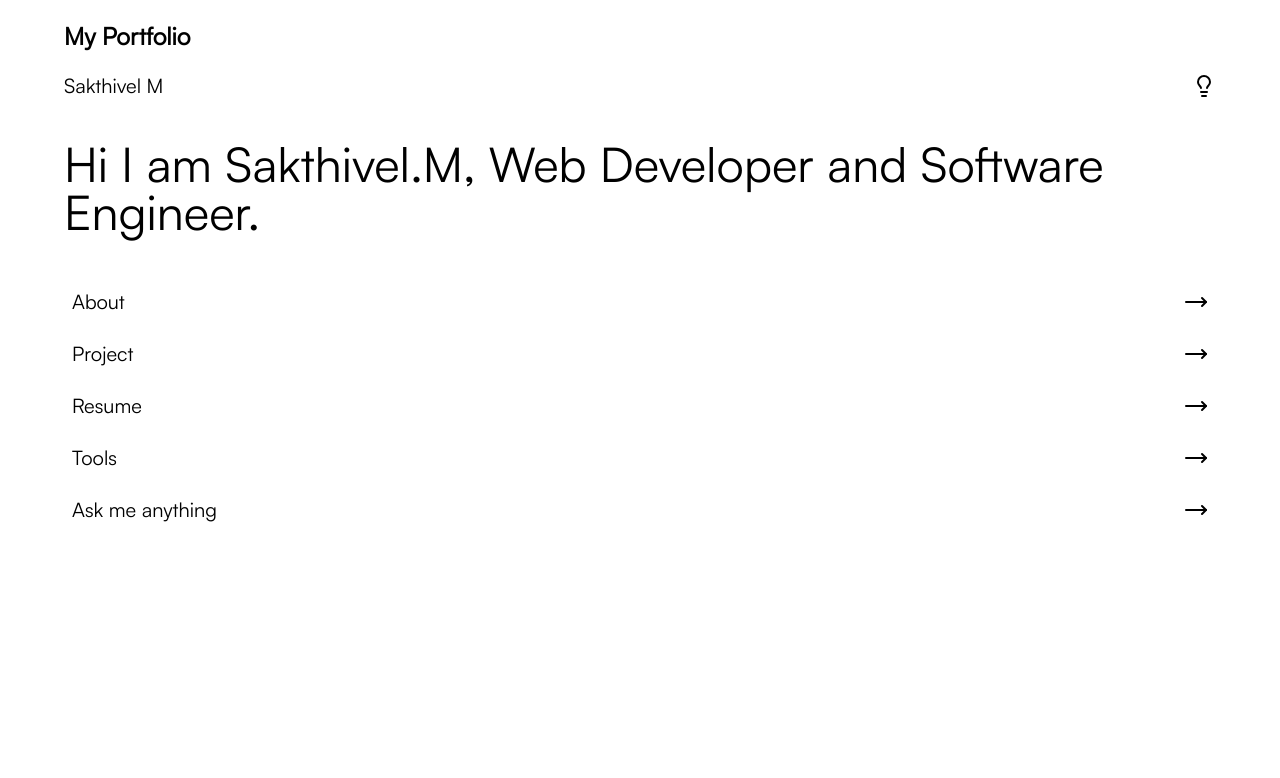
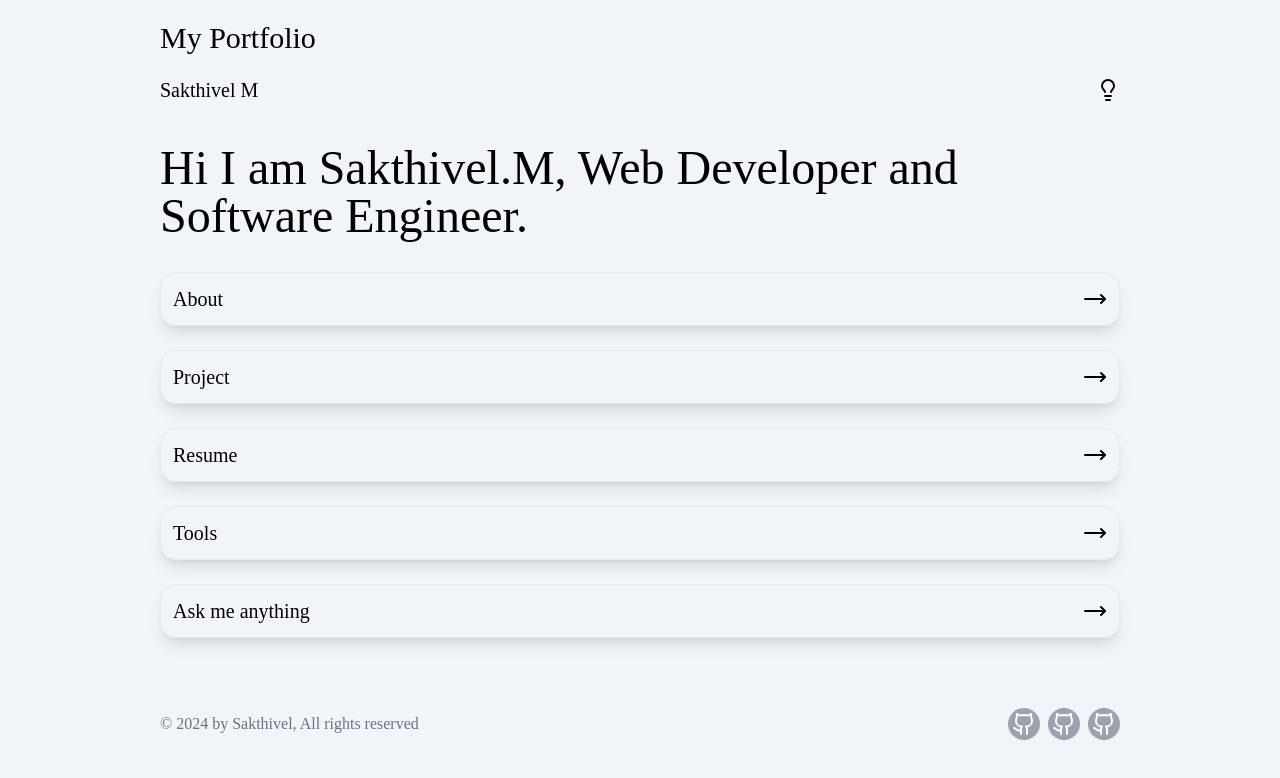
Before and after one commit to Sakthivel-dev-MERN/Portfolio, a plain HTML site: page index.html in a window 1280 px wide. Drawn offline with nearby package versions, Linux system fonts and the light colour scheme; files whose address does not match are found by name.

Commit message:
about page added

```diff
--- a/index.html
+++ b/index.html
@@ -6,15 +6,16 @@
     <title>Document</title>
     <script src="https://cdn.tailwindcss.com"></script>
     <link rel="stylesheet" href="satoshi.css">
+    <!-- <link rel="stylesheet" href="style.css"> -->
     <script src="https://unpkg.com/lucide@latest"></script>
 </head>
-<body>
+<body class="bg-slate-100">
     <!-- Heading -->
-    <section class="py-5">
-        <div class="2xl:container mx-auto font-[satoshi-regular]">
-            <div class="w-[90%] mx-auto grid grid-cols-1 gap-5">
+    <header class="py-5">
+        <div class="xl:container mx-auto font-[satoshi-regular]">
+            <div class="w-[90%] lg:w-[75%] mx-auto grid grid-cols-1 gap-5">
                 <div class="flex justify-start items-center">
-                    <h1 class="text-2xl font-bold">My Portfolio</h1>
+                    <h1 class="text-3xl">My Portfolio</h1>
                 </div>
                 <div class="flex justify-between items-center">
                     <p class="text-xl">Sakthivel M</p>
@@ -22,38 +23,38 @@
                 </div>
             </div>
         </div>
-    </section>
+    </header>
     <!-- Heading -->
     <!-- Introduction -->
     <section class="py-5">
         <div class="2xl:container mx-auto font-[satoshi-regular]">
-            <div class="w-[90%] mx-auto grid grid-cols-1 space-y-2">
+            <div class="w-[90%] lg:w-[75%] mx-auto grid grid-cols-1 space-y-2">
                 <h1 class="text-5xl">Hi I am Sakthivel.M, <span class="hover:underline">Web Developer and Software Engineer.</span></h1>
             </div>
         </div>
     </section>
     <!-- Introduction -->
     <!-- redirections -->
-    <section class="py-5">
+    <section class="py-3">
         <div class="2xl:container mx-auto font-[satoshi-regular]">
-            <div class="w-[90%] mx-auto grid grid-cols-1">
-                <div class="px-2 py-3 flex justify-between items-center hover:-rotate-1">
-                    <p class="text-xl hover:underline">About</p>
+            <div class="w-[90%] lg:w-[75%] mx-auto grid grid-cols-1 space-y-6">
+                <div class="px-3 border rounded-2xl shadow-lg py-3 flex justify-between items-center hover:-rotate-1">
+                   <a href="About.html"><p class="text-xl hover:underline">About</p></a>
                     <svg xmlns="http://www.w3.org/2000/svg" width="24" height="24" viewBox="0 0 24 24" fill="none" stroke="currentColor" stroke-width="2" stroke-linecap="round" stroke-linejoin="round" class="lucide lucide-move-right"><path d="M18 8L22 12L18 16"/><path d="M2 12H22"/></svg>
                 </div>
-                <div class="px-2 py-3 flex justify-between items-center hover:-rotate-1">
+                <div class="px-3 border rounded-2xl shadow-lg py-3 flex justify-between items-center hover:-rotate-1">
                     <p class="text-xl hover:underline">Project</p>
                     <svg xmlns="http://www.w3.org/2000/svg" width="24" height="24" viewBox="0 0 24 24" fill="none" stroke="currentColor" stroke-width="2" stroke-linecap="round" stroke-linejoin="round" class="lucide lucide-move-right"><path d="M18 8L22 12L18 16"/><path d="M2 12H22"/></svg>
                 </div>
-                <div class="px-2 py-3 flex justify-between items-center hover:-rotate-1">
+                <div class="px-3 border rounded-2xl shadow-lg py-3 flex justify-between items-center hover:-rotate-1">
                     <p class="text-xl hover:underline">Resume</p>
                     <svg xmlns="http://www.w3.org/2000/svg" width="24" height="24" viewBox="0 0 24 24" fill="none" stroke="currentColor" stroke-width="2" stroke-linecap="round" stroke-linejoin="round" class="lucide lucide-move-right"><path d="M18 8L22 12L18 16"/><path d="M2 12H22"/></svg>
                 </div>
-                <div class="px-2 py-3 flex justify-between items-center hover:-rotate-1">
+                <div class="border rounded-2xl shadow-lg px-3 py-3 flex justify-between items-center hover:-rotate-1">
                     <p class="text-xl hover:underline">Tools</p>
                     <svg xmlns="http://www.w3.org/2000/svg" width="24" height="24" viewBox="0 0 24 24" fill="none" stroke="currentColor" stroke-width="2" stroke-linecap="round" stroke-linejoin="round" class="lucide lucide-move-right"><path d="M18 8L22 12L18 16"/><path d="M2 12H22"/></svg>
                 </div>
-                <div class="px-2 py-3 flex justify-between items-center hover:-rotate-1">
+                <div class="border rounded-2xl  shadow-lg px-3 py-3 flex justify-between items-center hover:-rotate-1">
                     <p class="text-xl hover:underline">Ask me anything</p>
                     <svg xmlns="http://www.w3.org/2000/svg" width="24" height="24" viewBox="0 0 24 24" fill="none" stroke="currentColor" stroke-width="2" stroke-linecap="round" stroke-linejoin="round" class="lucide lucide-move-right"><path d="M18 8L22 12L18 16"/><path d="M2 12H22"/></svg>
                 </div>
@@ -61,6 +62,31 @@
         </div>
     </section>
     <!-- redirections -->
+    <div class="h-[50px]"></div>
+    <!-- copyrights -->
+    <div class="xl:container mx-auto font-[satoshi-regular]">
+        <div class="w-[90%] lg:w-[75%] mx-auto grid grid-cols-1">
+           <div class="flex justify-between items-center h-[48px]">
+                <div class="text-gray-500">
+                    <p class="text-base"> &copy; 2024 by Sakthivel, All rights reserved</p>
+                </div>
+                <div class=" flex justify-around items-center gap-2">
+                    <button class=" bg-gray-400 rounded-[32px] h-[32px] w-[32px] p-1 flex justify-center items-center">
+                        <svg xmlns="http://www.w3.org/2000/svg" width="24" height="24" viewbox="0 0 24 24" fill="none" stroke="white" stroke-width="2" stroke-linecap="round" stroke-linejoin="round" class="lucide lucide-github"><path d="M15 22v-4a4.8 4.8 0 0 0-1-3.5c3 0 6-2 6-5.5.08-1.25-.27-2.48-1-3.5.28-1.15.28-2.35 0-3.5 0 0-1 0-3 1.5-2.64-.5-5.36-.5-8 0C6 2 5 2 5 2c-.3 1.15-.3 2.35 0 3.5A5.403 5.403 0 0 0 4 9c0 3.5 3 5.5 6 5.5-.39.49-.68 1.05-.85 1.65-.17.6-.22 1.23-.15 1.85v4"/><path d="M9 18c-4.51 2-5-2-7-2"/></svg>
+                    </button>
+                    <button class=" bg-gray-400 rounded-[32px] h-[32px] w-[32px] p-1 flex justify-center items-center">
+                        <svg xmlns="http://www.w3.org/2000/svg" width="24" height="24" viewbox="0 0 24 24" fill="none" stroke="white" stroke-width="2" stroke-linecap="round" stroke-linejoin="round" class="lucide lucide-github"><path d="M15 22v-4a4.8 4.8 0 0 0-1-3.5c3 0 6-2 6-5.5.08-1.25-.27-2.48-1-3.5.28-1.15.28-2.35 0-3.5 0 0-1 0-3 1.5-2.64-.5-5.36-.5-8 0C6 2 5 2 5 2c-.3 1.15-.3 2.35 0 3.5A5.403 5.403 0 0 0 4 9c0 3.5 3 5.5 6 5.5-.39.49-.68 1.05-.85 1.65-.17.6-.22 1.23-.15 1.85v4"/><path d="M9 18c-4.51 2-5-2-7-2"/></svg>
+                    </button>
+                    <button class=" bg-gray-400 rounded-[32px] h-[32px] w-[32px] p-1 flex justify-center items-center">
+                        <svg xmlns="http://www.w3.org/2000/svg" width="24" height="24" viewbox="0 0 24 24" fill="none" stroke="white" stroke-width="2" stroke-linecap="round" stroke-linejoin="round" class="lucide lucide-github"><path d="M15 22v-4a4.8 4.8 0 0 0-1-3.5c3 0 6-2 6-5.5.08-1.25-.27-2.48-1-3.5.28-1.15.28-2.35 0-3.5 0 0-1 0-3 1.5-2.64-.5-5.36-.5-8 0C6 2 5 2 5 2c-.3 1.15-.3 2.35 0 3.5A5.403 5.403 0 0 0 4 9c0 3.5 3 5.5 6 5.5-.39.49-.68 1.05-.85 1.65-.17.6-.22 1.23-.15 1.85v4"/><path d="M9 18c-4.51 2-5-2-7-2"/></svg>
+                    </button>
+                </div>
+           </div>
+        </div>
+    </div>
+
+
+    <!-- copyrights -->
 
 </body>
 </html>
--- /dev/null
+++ b/style.css
@@ -0,0 +1,3 @@
+*{
+    background-image: url(./assets/background.jpg);
+}
```
Also changed, not shown: About.html (added, +60 -0 lines), assets/background.jpg (added), assets/mobile.jpg (added).
